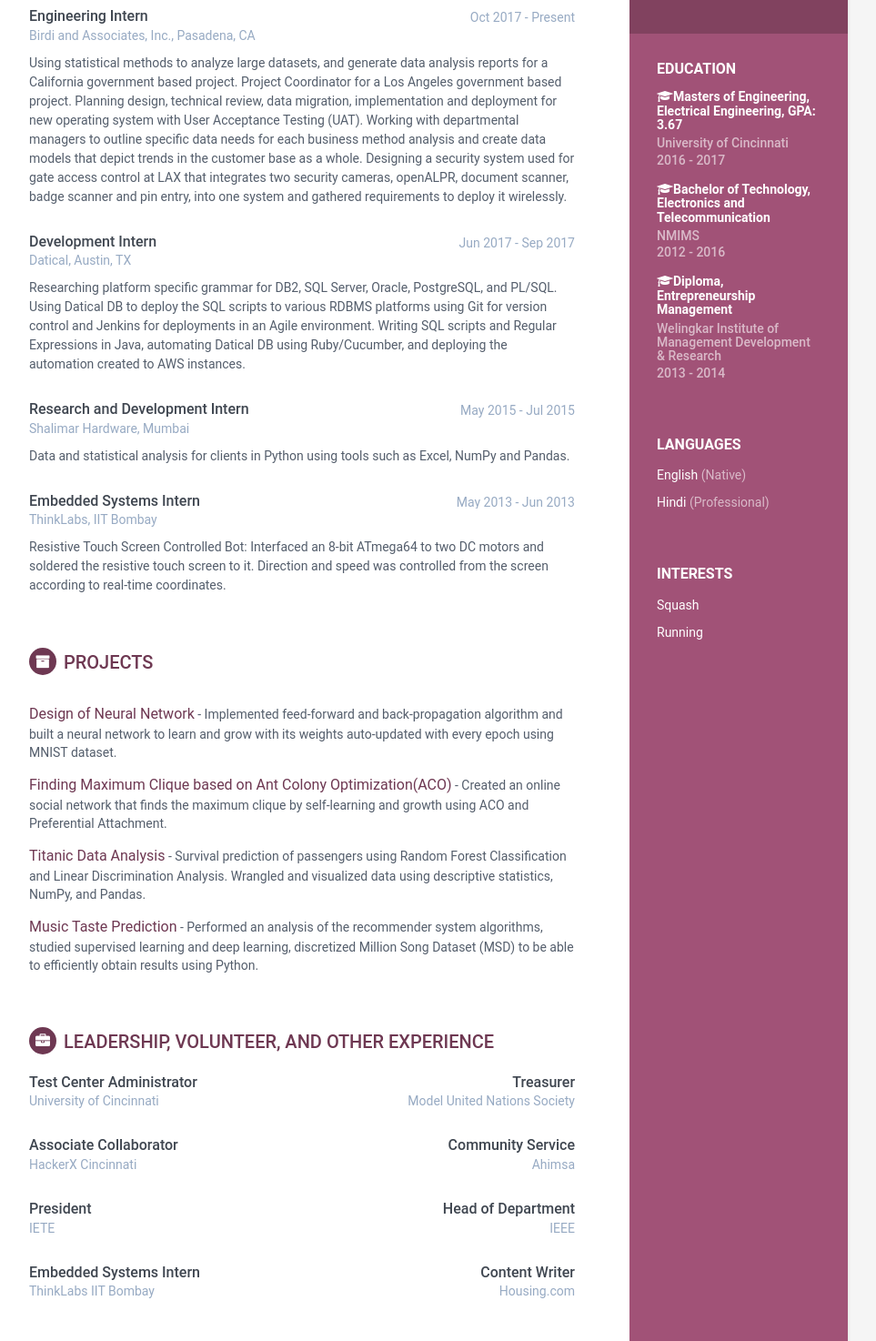
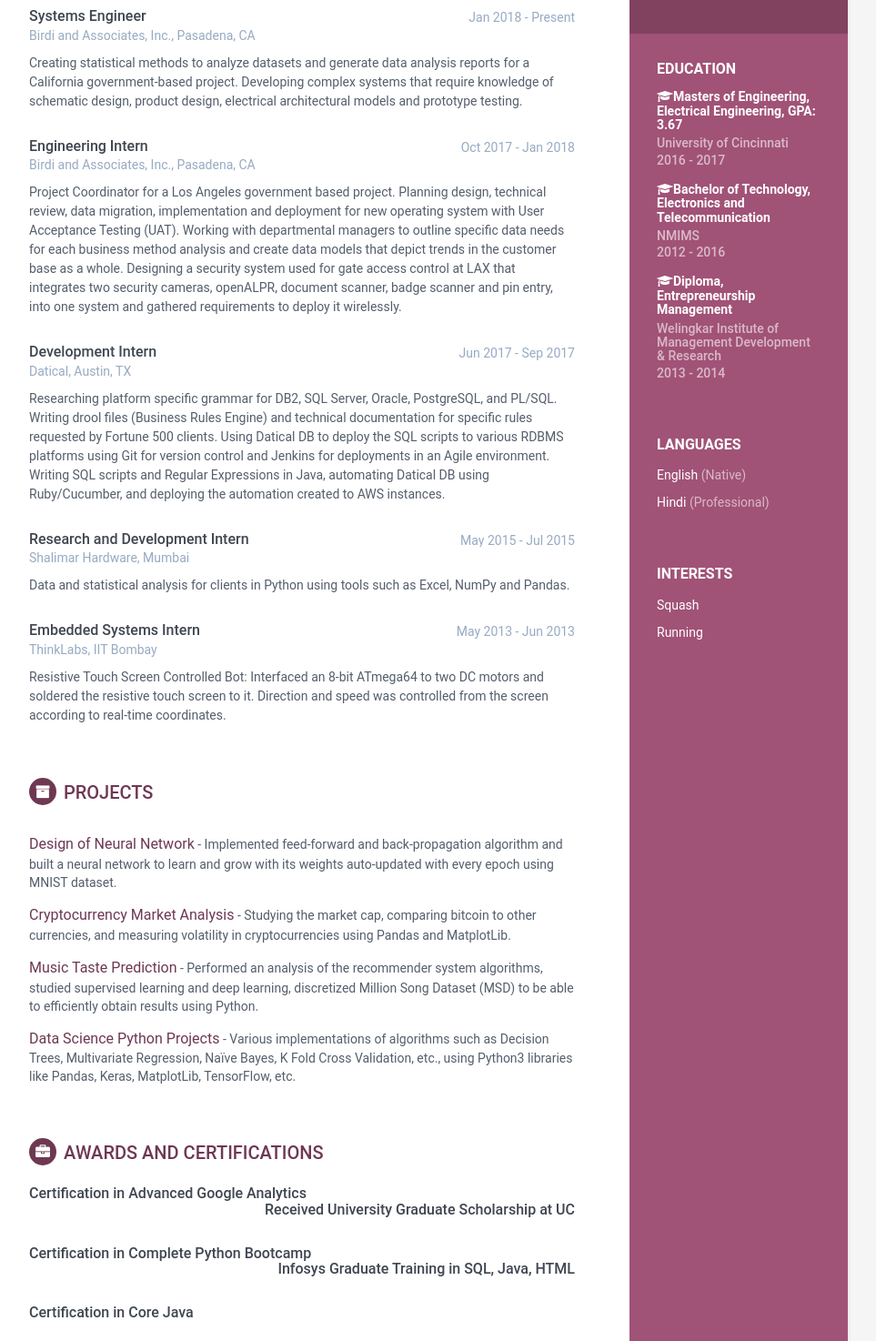
Before and after one commit to utsav507/utsav507.github.io, a plain HTML site: page index.html in a window 1280 px wide. Shown: the part 346-1820 px from the top of the page at 91% size, without its empty margins (188-1151 px from the left). Drawn offline with Linux system fonts and the light colour scheme.

Commit message:
updating index.html file

```diff
--- a/index.html
+++ b/index.html
@@ -94,16 +94,28 @@
 
 <section class="section experiences-section">
     <h2 class="section-title"><i class="fa fa-briefcase"></i>Experiences</h2>
+        <div class="item">
+            <div class="meta">
+                <div class="upper-row">
+                    <h3 class="job-title">Systems Engineer</h3>
+                    <div class="time">Jan 2018 - Present</div>
+                </div><!--//upper-row-->
+                <div class="company">Birdi and Associates, Inc., Pasadena, CA</div>
+            </div><!--//meta-->
+            <div class="details">
+                <p>Creating statistical methods to analyze datasets and generate data analysis reports for a California government-based project. Developing complex systems that require knowledge of schematic design, product design, electrical architectural models and prototype testing.</p>
+            </div><!--//details-->
+        </div><!--//item-->
     <div class="item">
             <div class="meta">
                 <div class="upper-row">
                     <h3 class="job-title">Engineering Intern</h3>
-                    <div class="time">Oct 2017 - Present</div>
+                    <div class="time">Oct 2017 - Jan 2018</div>
                 </div><!--//upper-row-->
                 <div class="company">Birdi and Associates, Inc., Pasadena, CA</div>
             </div><!--//meta-->
             <div class="details">
-                <p>Using statistical methods to analyze large datasets, and generate data analysis reports for a California government based project. Project Coordinator for a Los Angeles government based project. Planning design, technical review, data migration, implementation and deployment for new operating system with User Acceptance Testing (UAT). Working with departmental managers to outline specific data needs for each business method analysis and create data models that depict trends in the customer base as a whole. Designing a security system used for gate access control at LAX that integrates two security cameras, openALPR, document scanner, badge scanner and pin entry, into one system and gathered requirements to deploy it wirelessly.</p>
+                <p>Project Coordinator for a Los Angeles government based project. Planning design, technical review, data migration, implementation and deployment for new operating system with User Acceptance Testing (UAT). Working with departmental managers to outline specific data needs for each business method analysis and create data models that depict trends in the customer base as a whole. Designing a security system used for gate access control at LAX that integrates two security cameras, openALPR, document scanner, badge scanner and pin entry, into one system and gathered requirements to deploy it wirelessly.</p>
             </div><!--//details-->
         </div><!--//item-->
         <div class="item">
@@ -115,7 +127,7 @@
                 <div class="company">Datical, Austin, TX</div>
             </div><!--//meta-->
             <div class="details">
-                <p>Researching platform specific grammar for DB2, SQL Server, Oracle, PostgreSQL, and PL/SQL. Using Datical DB to deploy the SQL scripts to various RDBMS platforms using Git for version control and Jenkins for deployments in an Agile environment. Writing SQL scripts and Regular Expressions in Java, automating Datical DB using Ruby/Cucumber, and deploying the automation created to AWS instances.</p>
+                <p>Researching platform specific grammar for DB2, SQL Server, Oracle, PostgreSQL, and PL/SQL. Writing drool files (Business Rules Engine) and technical documentation for specific rules requested by Fortune 500 clients. Using Datical DB to deploy the SQL scripts to various RDBMS platforms using Git for version control and Jenkins for deployments in an Agile environment. Writing SQL scripts and Regular Expressions in Java, automating Datical DB using Ruby/Cucumber, and deploying the automation created to AWS instances.</p>
             </div><!--//details-->
         </div><!--//item-->
         <div class="item">
@@ -153,15 +165,42 @@
             <span class="project-title"><a href="https://github.com/utsav507/neural-networks">Design of Neural Network</a></span> - <span class="project-tagline">Implemented feed-forward and back-propagation algorithm and built a neural network to learn and grow with its weights auto-updated with every epoch using MNIST dataset.</span>
         </div><!--//item-->
         <div class="item">
-            <span class="project-title"><a href="https://github.com/utsav507/maximum-clique">Finding Maximum Clique based on Ant Colony Optimization(ACO)</a></span> - <span class="project-tagline">Created an online social network that finds the maximum clique by self-learning and growth using ACO and Preferential Attachment. </span>
-        </div><!--//item-->
-        <div class="item">
-            <span class="project-title"><a href="https://github.com/utsav507/titanic-data-analysis">Titanic Data Analysis</a></span> - <span class="project-tagline">Survival prediction of passengers using Random Forest Classification and Linear Discrimination Analysis. Wrangled and visualized data using descriptive statistics, NumPy, and Pandas.</span>
+            <span class="project-title"><a href="https://github.com/utsav507/cryptocurrency-market-analysis">Cryptocurrency Market Analysis</a></span> - <span class="project-tagline">Studying the market cap, comparing bitcoin to other currencies, and measuring volatility in cryptocurrencies using Pandas and MatplotLib.</span>
         </div><!--//item-->
         <div class="item">
             <span class="project-title"><a href="https://github.com/utsav507/music-taste-prediction">Music Taste Prediction</a></span> - <span class="project-tagline">Performed an analysis of the recommender system algorithms, studied supervised learning and deep learning, discretized Million Song Dataset (MSD) to be able to efficiently obtain results using Python.</span>
         </div><!--//item-->
+        <div class="item">
+            <span class="project-title"><a href="https://github.com/utsav507/data-science-algorithms-projects-bundle">Data Science Python Projects</a></span> - <span class="project-tagline">Various implementations of algorithms such as Decision Trees, Multivariate Regression, Naïve Bayes, K Fold Cross Validation, etc., using Python3 libraries like Pandas, Keras, MatplotLib, TensorFlow, etc.</span>
+        </div><!--//item-->
 </section><!--//section-->
+
+<section class="section experiences-section">
+    <h2 class="section-title"><i class="fa fa-briefcase"></i>Awards and Certifications</h2>
+        <div class="item">
+            <div class="meta">
+                <div class="upper-row">
+                    <h3 class="job-title">Certification in Advanced Google Analytics<span style="float:right">Received University Graduate Scholarship at UC</span> </h3>
+                </div>
+            </div>
+        </div>
+
+         <div class="item">
+            <div class="meta">
+                <div class="upper-row">
+                    <h3 class="job-title">Certification in Complete Python Bootcamp<span style="float:right">Infosys Graduate Training in SQL, Java, HTML</span></h3>
+                </div>
+            </div>
+        </div>
+
+        <div class="item">
+            <div class="meta">
+                <div class="upper-row">
+                    <h3 class="job-title">Certification in Core Java<span style="float:right">  </span></h3>
+                </div>
+            </div>
+        </div>
+</section>
 
 <section class="section experiences-section">
     <h2 class="section-title"><i class="fa fa-briefcase"></i>Leadership, Volunteer, and Other Experience</h2>
@@ -241,7 +280,7 @@
 
     <footer class="footer">
         <div class="text-center">
-            <small class="copyright">Copyright © 2017 Utsav Shah<a target="_blank"></a> <ul class="social list-inline">
+            <small class="copyright">Copyright © 2018 Utsav Shah<a target="_blank"></a> <ul class="social list-inline">
                 <ul class="social list-inline">
 
             <li class="email"><a href="mailto: utsavshah507@gmail.com"><i class="fa fa-envelope"></i></a></li>
```
